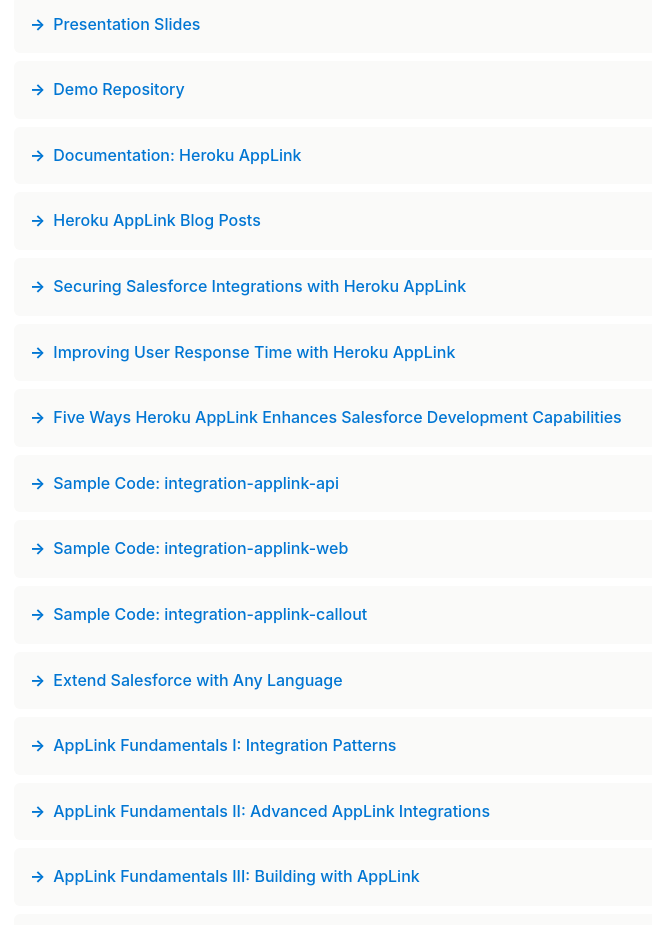
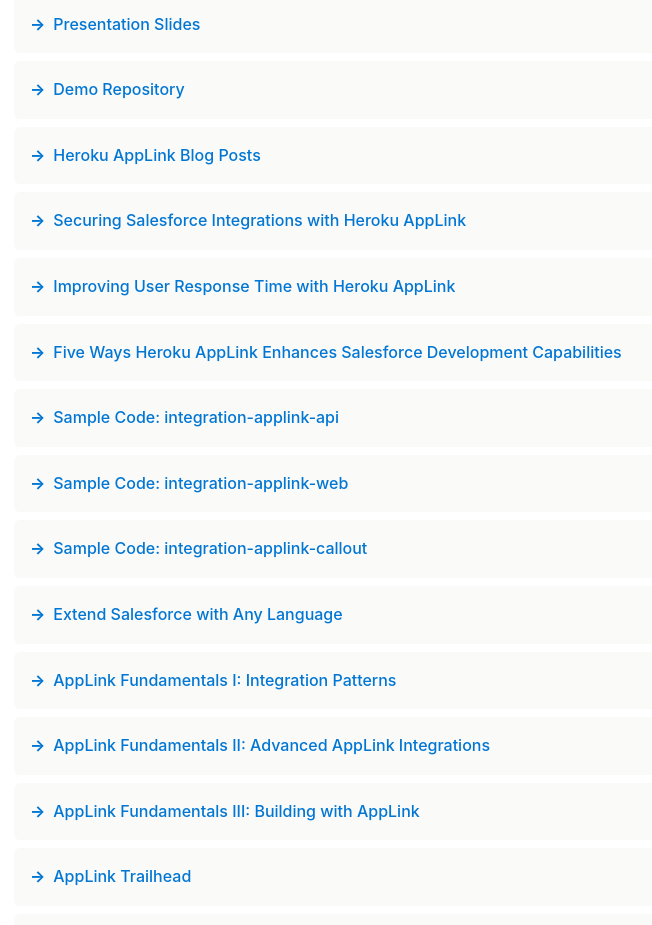
Before and after one commit to afawcett/landingpages, a plain HTML site: page sessions/heroku-applink-ftd25.html in a window 1280 px wide. Shown: the part 1680-2605 px from the top of the page, without its empty margins (94-746 px from the left). Drawn offline with Linux system fonts and the light colour scheme.

Commit message:
Add favicon and remove placeholder Documentation link

```diff
--- a/sessions/heroku-applink-ftd25.html
+++ b/sessions/heroku-applink-ftd25.html
@@ -4,6 +4,7 @@
     <meta charset="UTF-8">
     <meta name="viewport" content="width=device-width, initial-scale=1.0">
     <title>Scale your Salesforce apps and skills with Heroku AppLink - French Touch Dreamin' | AndyInTheCloud Consulting Ltd</title>
+    <link rel="icon" type="image/png" href="../images/andyinthecloud.png">
     <link rel="stylesheet" href="../styles.css">
 </head>
 <body>
@@ -44,9 +45,6 @@
                     </li>
                     <li>
                         <a href="https://github.com/afawcett/applink-apex-integration" target="_blank">Demo Repository</a>
-                    </li>
-                    <li>
-                        <a href="#" target="_blank">Documentation: Heroku AppLink</a>
                     </li>
                     <li>
                         <a href="https://andyinthecloud.com/category/heroku/heroku-applink/" target="_blank">Heroku AppLink Blog Posts</a>
```
Also changed, not shown: index.html (+1 -0 lines).
